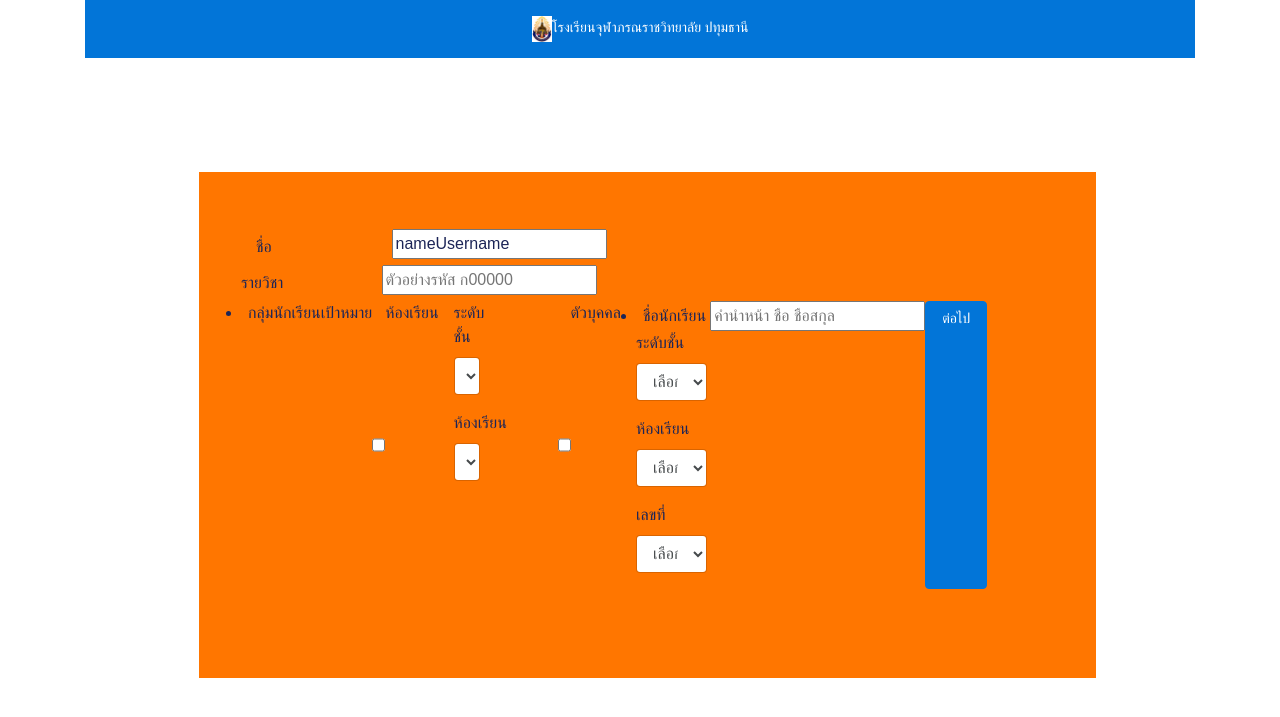
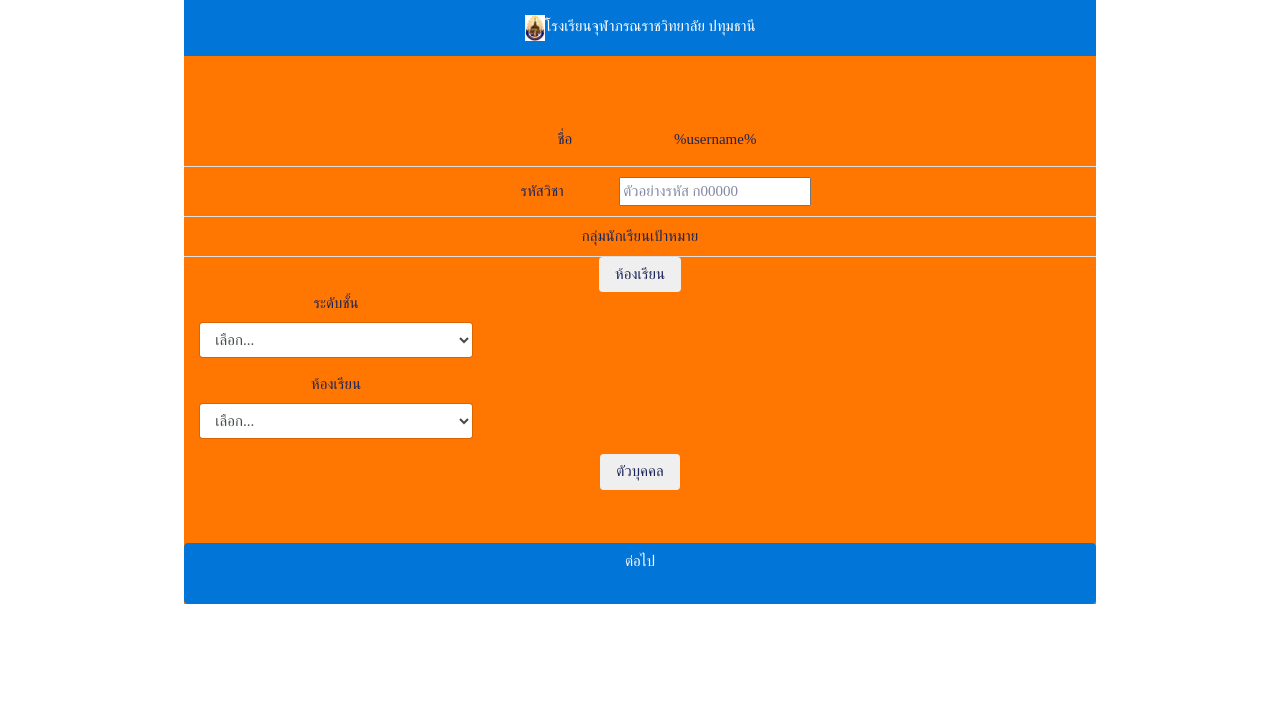
Before and after one commit to Raliciel/Tweb-PCCP, a PHP site: page /Pages/Booking.html in a window 1280 px wide. Shown: the top 717 px of the page. Run offline with PHP 8.4, Linux system fonts and the light colour scheme; some libraries are stand-ins or nearby versions.

Commit message:
BUG FIX
Press F to pray
-CSS fixed
-CSS fixed
-W3 Java using

```diff
--- a/Pages/Booking.html
+++ b/Pages/Booking.html
@@ -7,25 +7,25 @@
     <meta name="viewport" content="width=device-width, initial-scale=1">
     <link rel="stylesheet" href="../css/LayoutScript.css"/>
 	<link rel="stylesheet" href="../Bootstrap/css/bootstrap.min.css"/>
-	<link href="../Bootstrap/js/bootstrap.min.js"/>
+	<link rel="stylesheet" href="https://www.w3schools.com/w3css/4/w3.css">
+	<script src="https://ajax.googleapis.com/ajax/libs/jquery/3.2.1/jquery.min.js"></script>
+	<script src="https://cdnjs.cloudflare.com/ajax/libs/popper.js/1.12.6/umd/popper.min.js"></script>
+	<script src="https://maxcdn.bootstrapcdn.com/bootstrap/4.0.0-beta.2/js/bootstrap.min.js"></script>
 </head>
 <body>
 	<div class="container">
-	<a href="http://pccp.ac.th/cshs/" class="d-block p-3 text-center text-white bg-primary b4b"> <img src="../Image/pccp.png" width="20" scale="1" alt=""/>โรงเรียนจุฬาภรณราชวิทยาลัย ปทุมธานี</a>
-	<div class="span8">
-		<div class="form-group row">
-			<label for="staticEmail" class="col-sm-2 col-form-label">ชื่อ</label>
-			<div class="col-sm-10">
-			<input type="text" readonly class="form-control-plaintext" id="staticEmail" value=nameUsername>
-		</div>
-		<div class="form-group row">
-			<label for="staticEmail" class="col-sm-2 col-form-label">รายวิชา</label>
-			<div class="col-sm-10">
+	<div class="span8"><a href="http://pccp.ac.th/cshs/" class="d-block p-3 text-center text-white bg-primary b4b"> <img src="../Image/pccp.png" width="20" scale="1" alt=""/>โรงเรียนจุฬาภรณราชวิทยาลัย ปทุมธานี</a>
+		<ul class="w3-ul" style="width:100%">
+		<li>
+			<label class="col-sm-2 col-form-label">ชื่อ</label>
+			<label class="col-sm-2">%username%</label></li>
+		<li>
+			<label class="col-sm-2 col-form-label">รหัสวิชา</label>
 			<input type="text" id="inputClassCode" placeholder="ตัวอย่างรหัส ก00000">
-		</div>
+		</li>
 		<li>กลุ่มนักเรียนเป้าหมาย</li>
-		<input type="checkbox">ห้องเรียน
-			<div class="span4" id="group">
+	<button type="button" class="btn btn-default" data-toggle="collapse" data-target="#group">ห้องเรียน </button>
+	<div class="collapse show" id="group">
 		 <div class="form-group col-md-4">
 			<label for="inputClass">ระดับชั้น</label>
 			<select id="inputClass" class="form-control">
@@ -51,10 +51,9 @@
 			</select>
 		</div>
 	</div>
-		<input type="checkbox">ตัวบุคคล
-			<div class="span4" id="individual">
-				<li>ชื่อนักเรียน <input type="String" id="inputStuName" placeholder="คำนำหน้า ชื่อ ชื่อสกุล"></li>
-			<div class="span4" id="group">
+	<button type="button" class="btn btn-default" data-toggle="collapse" data-target="#individual">ตัวบุคคล</button>
+	<div class="collapse" id="individual">
+		ชื่อนักเรียน <input type="String" id="inputStuName" placeholder="คำนำหน้า ชื่อ ชื่อสกุล">
 		<div class="form-group col-md-4">
 			<label for="inputClass">ระดับชั้น</label>
 			<select id="inputClass" class="form-control">
@@ -78,7 +77,6 @@
 				<option>5</option>
 				<option>6</option>
 			</select>
-				</div>
 		</div>
 		<div class="form-group col-md-4">
 			<label for="inputClass">เลขที่</label>
@@ -111,7 +109,8 @@
 			</select>
 		</div>
 	</div>
-			<a href="Bookingp2.html"role="button" class="btn btn-primary">ต่อไป</a>
+			</ul>
+			<a href="Bookingp2.html"role="button" class="btn btn-block btn-primary">ต่อไป</a>
 			</div>
 
 	</div>
--- a/Pages/Login.html
+++ b/Pages/Login.html
@@ -7,12 +7,13 @@
     <link rel="stylesheet" href="../css/LayoutScript.css"/>
 		<link rel="stylesheet" href="../Bootstrap/css/bootstrap.min.css"/>
 		<link href="../Bootstrap/js/bootstrap.min.js"/>
+		<script src="https://www.w3schools.com/lib/w3.js"></script>
     <title>Time Register - Login</title>
 </head>
 <body>
 <div class="container" id="container">
-		<a href="http://pccp.ac.th/cshs/" class="d-block p-3 text-center text-white bg-primary b4b"> <img src="../Image/pccp.png" width="20" scale="1" alt=""/>โรงเรียนจุฬาภรณราชวิทยาลัย ปทุมธานี</a>
-	<div class="span8">
+
+	<div class="span8"><a href="http://pccp.ac.th/cshs/" class="d-block p-3 text-center text-white bg-primary b4b"> <img src="../Image/pccp.png" width="20" scale="1" alt=""/>โรงเรียนจุฬาภรณราชวิทยาลัย ปทุมธานี</a>
 		<form>
 		  <div class="form-group">
 				<label for="exampleInputEmail1">Email address</label>
--- a/Pages/Register.html
+++ b/Pages/Register.html
@@ -8,11 +8,12 @@
     <link rel="stylesheet" href="../css/LayoutScript.css"/>
 	<link rel="stylesheet" href="../Bootstrap/css/bootstrap.min.css"/>
 	<link href="../Bootstrap/js/bootstrap.min.js"/>
+	<script src="https://www.w3schools.com/lib/w3.js"></script>
 </head>
 <body>
 	<div class="container">
-			<a href="http://pccp.ac.th/cshs/" class="d-block p-3 text-center text-white bg-primary b4b"> <img src="../Image/pccp.png" width="20" scale="1" alt=""/>โรงเรียนจุฬาภรณราชวิทยาลัย ปทุมธานี</a>
-		<div class="span8">
+
+		<div class="span8"><a href="http://pccp.ac.th/cshs/" class="d-block p-3 text-center text-white bg-primary b4b"> <img src="../Image/pccp.png" width="20" scale="1" alt=""/>โรงเรียนจุฬาภรณราชวิทยาลัย ปทุมธานี</a>
 			<div class="form-horizontal">
 				Email<input type="email" class="form-control" id="inputUsername" placeholder="This will be your Username">
 				Password<input type="password" class="form-control" id="inputPasswordRe" placeholder="Password">
--- a/Pages/index.html
+++ b/Pages/index.html
@@ -7,11 +7,12 @@
     <link rel="stylesheet" href="../css/LayoutScript.css"/>
 	<link rel="stylesheet" href="../Bootstrap/css/bootstrap.min.css"/>
 	<link href="../Bootstrap/js/bootstrap.min.js"/>
+	<script src="https://www.w3schools.com/lib/w3.js"></script>
 </head>
 <body>
 <div class="container">
-		<a href="http://pccp.ac.th/cshs/" class="d-block p-3 text-center text-white bg-primary b4b"> <img src="../Image/pccp.png" width="20" scale="1" alt=""/>โรงเรียนจุฬาภรณราชวิทยาลัย ปทุมธานี</a>
-	<div class="span8">
+
+	<div class="span8"><a href="http://pccp.ac.th/cshs/" class="d-block p-3 text-center text-white bg-primary b4b"> <img src="../Image/pccp.png" width="20" scale="1" alt=""/>โรงเรียนจุฬาภรณราชวิทยาลัย ปทุมธานี</a>
 		<h1> Welcome to Learning Time Reserver System</h1>
 		<p> ระบบจองเวลาสอนสำหรับโรงเรียนจุฬาภรณราชวิทยาลัย ปทุมธานีนั้นสร้างขึ้นเพื่ออำนวยความสะดวกให้แก่อาจารย์ผู้สอนที่ต้องการสอนนักเรียนเสริมเพิ่มเติมจากเวลาเดิม โดยท่านสามารถจองเวลาสอนและสถานที่ได้ตามความพึงพอใจของท่าน</p>
 			<div class="btn-group-vertical">
--- a/css/LayoutScript.css
+++ b/css/LayoutScript.css
@@ -7,19 +7,22 @@
 	body{
 		background-color: rgb(131, 140, 182)
 	}
-	.container a {
-		position: -webkit-sticky;
-		position: sticky;
+	.container{
+		left:0px; right:0px; top:0px; bottom:0px;}
+	.container .span8 a {
+		position: absolute;
 		top: 0;
 		left:0;
 		right:0;
-		z-index: 1000;
-		font-size: 14px;
+		z-index: 10%;
+		font-size: 1em;
 	}
 	.container .span8{
-		align-items:center;
-		margin: 10%;
-		padding:5%;
+		align-items: center;
+		left:10%;
+		right:10%;
+		padding-top:10%;
+		padding-bottom:10%;
 	   position:absolute;
 	   background-color:#FF7600;
 	   text-align:center;
@@ -28,19 +31,16 @@
 		font-size:2em;
 	}
 	.container .span8 p {
-		font-size:.75em;
+		font-size:1em;
 	}
-
-   .container .span8 from{
-	margin: 10%;
-	padding:.025%;
-	border: 10%;
-	border-color: blanchedalmond;
-   background-color:#FF7600;
-   text-align:center;
+	.container .span8 .custom-controls-stacked{
+		padding-block-start: auto;
+		padding-block-end: auto;
+	}
+.container .span8 .btn-block, .container .span8 .btn-group-vertrical{
+	position:center bottom;
+	top:90%;
+	bottom:0px;
+	left:0px;
 }
-.container .span8 .row
-{left:10pt;
-
-text-align:left;}
 }
```
Also changed, not shown: Pages/Bookingp2.html (+15 -16 lines), Pages/Bookingp3.html (+15 -16 lines), Pages/Bookingp4.html (deleted, +0 -26 lines). Lines whose indentation alone changed are shown as unchanged.
